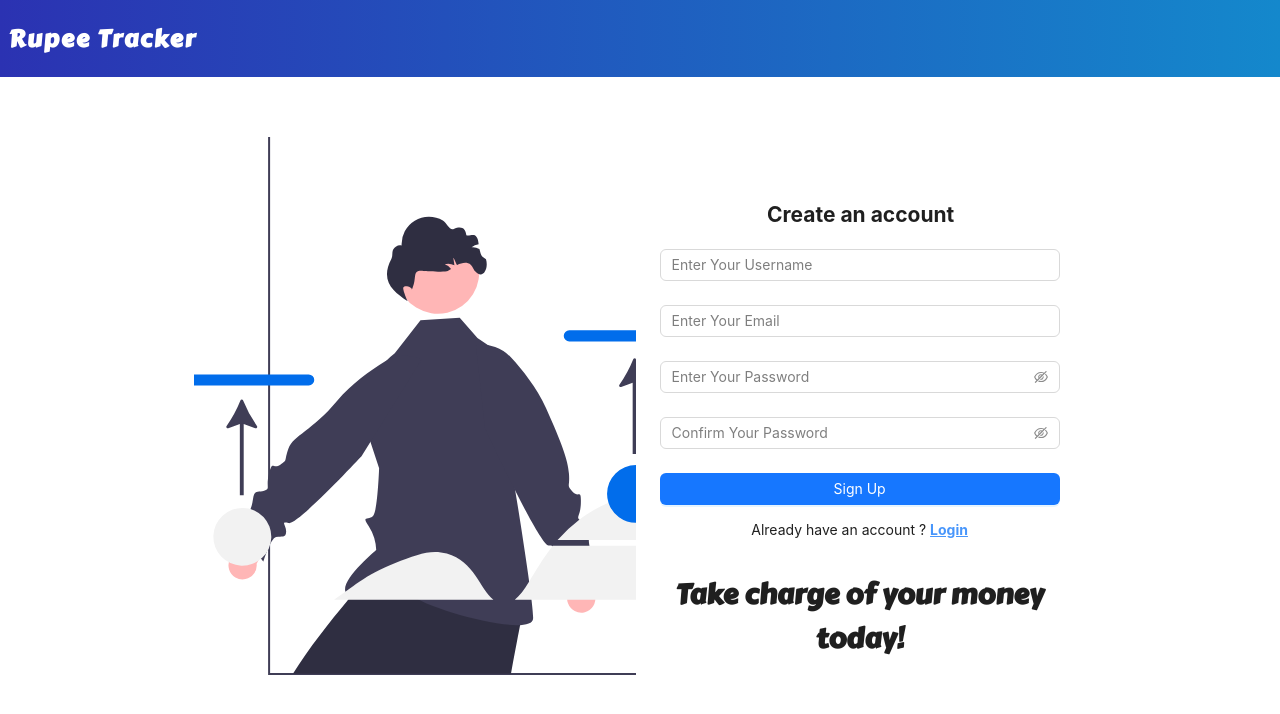
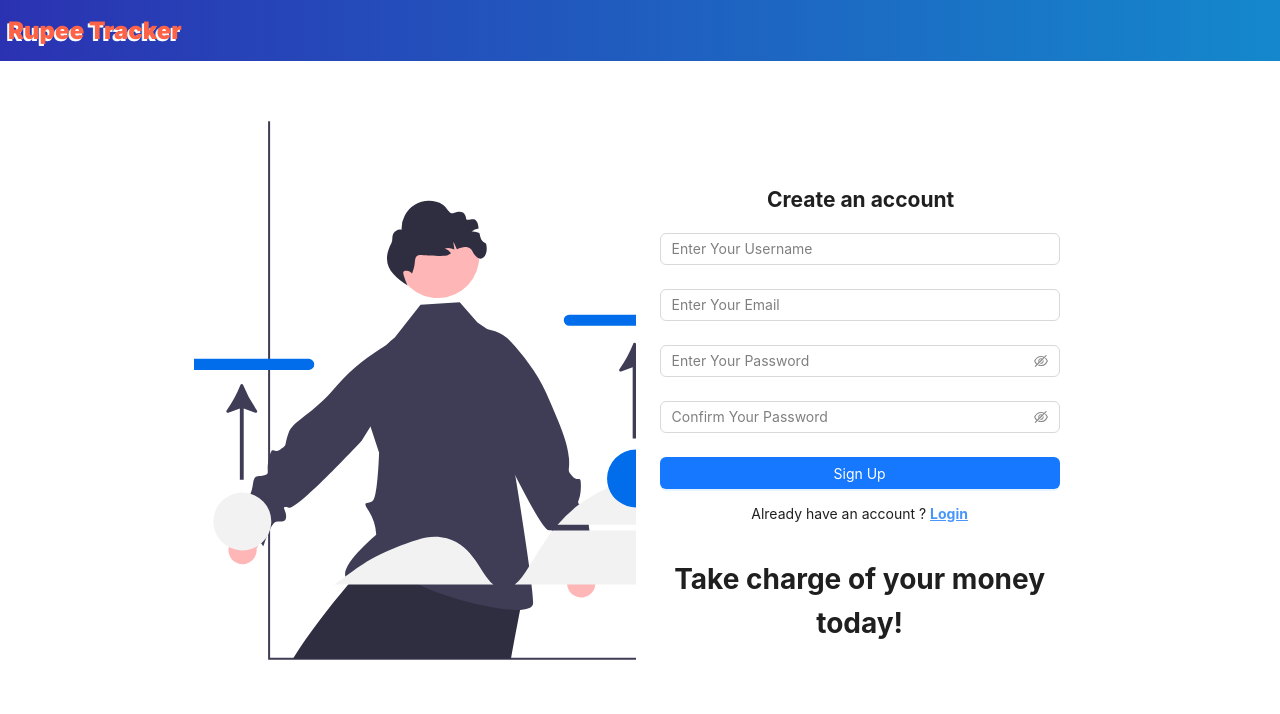
Before and after one commit to AbiScripter/Rupee-Tracker, a React (Create React App) app: page / in a window 1280 px wide. Shown: the top 714 px of the page. Built offline with nearby package versions, Linux system fonts and the light colour scheme; no server answers.

Commit message:
logo styles

```diff
--- a/public/index.html
+++ b/public/index.html
@@ -8,12 +8,11 @@
       name="description"
       content="Web site created using create-react-app"
     />
-    <style>
-      @import url("https://fonts.googleapis.com/css2?family=Carter+One&family=Inter:wght@100..900&display=swap");
-    </style>
+
     <style>
       @import url("https://fonts.googleapis.com/css2?family=Inter:wght@100..900&display=swap");
     </style>
+
     <title>Rupee Tracker</title>
   </head>
   <body>
--- a/src/components/Header/index.js
+++ b/src/components/Header/index.js
@@ -9,6 +9,7 @@ import { toast } from "react-toastify";
 import { reset } from "../../accountSlice";
 import { useDispatch } from "react-redux";
 import { UserContext } from "../../context/userContext";
+import Logo from "../Logo/Logo";
 const Header = () => {
   const { setUserId } = useContext(UserContext);
   const navigate = useNavigate();
@@ -38,7 +39,8 @@ const Header = () => {
 
   return (
     <div className="nav-bar">
-      <h2 className="app-logo">Rupee Tracker</h2>
+      {/* <h2 className="app-logo">Rupee Tracker</h2> */}
+      <Logo />
       {user && <Button onClick={handleSignOut}>Sign Out</Button>}
     </div>
   );
--- a/src/components/Header/styles.css
+++ b/src/components/Header/styles.css
@@ -18,6 +18,4 @@
 }
 
 .app-logo {
-  font-family: "Carter One", system-ui;
-  letter-spacing: 0.1rem;
 }
--- /dev/null
+++ b/src/components/Logo/Logo.css
@@ -0,0 +1,35 @@
+/* body {
+  font-family: system-ui, sans-serif;
+  display: flex;
+  justify-content: center;
+  align-items: center;
+  height: 100vh;
+  margin: 0;
+} */
+
+.custom-text {
+  font-size: calc(1em + 1vmin);
+  font-weight: 900;
+  color: tomato;
+
+  --x-offset: -0.0625em;
+  --y-offset: 0.0625em;
+  --stroke: 0.025em;
+  --background-color: white;
+  --stroke-color: lightblue;
+
+  text-shadow: var(--x-offset) var(--y-offset) 0px var(--background-color),
+    calc(var(--x-offset) - var(--stroke)) calc(var(--y-offset) + var(--stroke))
+      0px var(--stroke-color);
+}
+/* for browsers that support spread, added in
+  https://drafts.csswg.org/css-text-decor-4/#text-shadow-property
+  currently: none browsers! none of them!
+  I can't even find a test:
+  https://wpt.fyi/results/css/css-text-decor */
+@supports (text-shadow: 1px 1px 1px 1px black) {
+  .custom-text {
+    text-shadow: var(--x-offset) var(--y-offset) 0px 0px var(--background-color),
+      var(--x-offset) var(--y-offset) var(--stroke) 0px var(--stroke-color);
+  }
+}
--- /dev/null
+++ b/src/components/Logo/Logo.js
@@ -0,0 +1,7 @@
+import React from "react";
+import "./Logo.css";
+const Logo = () => {
+  return <h1 className="custom-text">Rupee Tracker</h1>;
+};
+
+export default Logo;
--- a/src/components/SignupSignin/style.css
+++ b/src/components/SignupSignin/style.css
@@ -17,6 +17,11 @@
   border: none;
 }
 
+.signin-form-container {
+  text-align: center;
+  width: 25rem;
+}
+
 .form-link {
   color: #4896fb;
   text-decoration: underline;
@@ -30,7 +35,6 @@
 
 .form-tag-text {
   margin-top: 2rem;
-  font-family: "Carter One", system-ui;
 }
 
 @media (width < 992px) {
```
